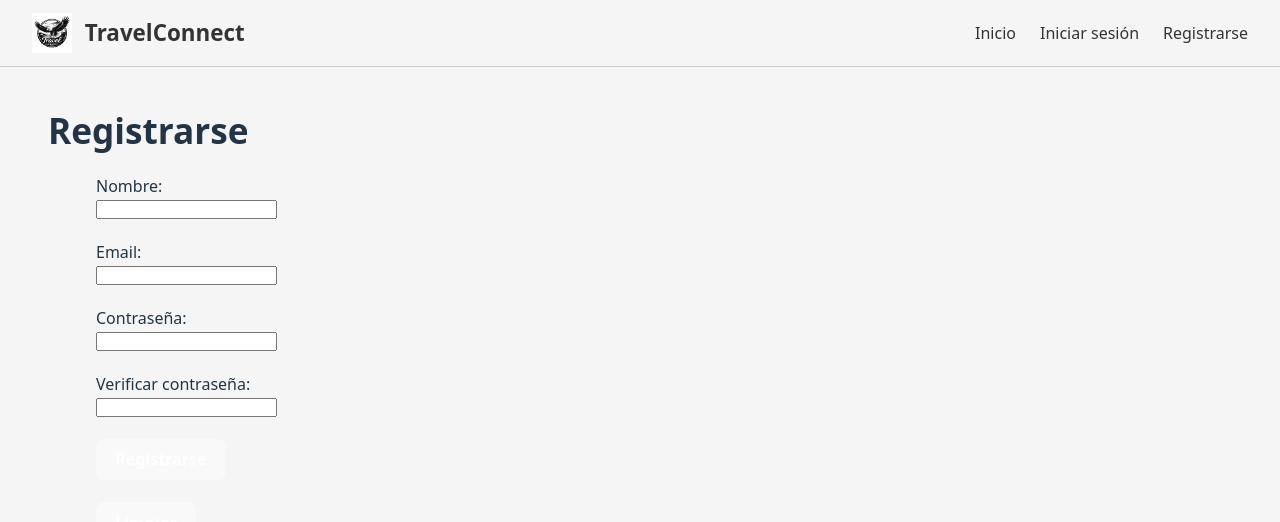
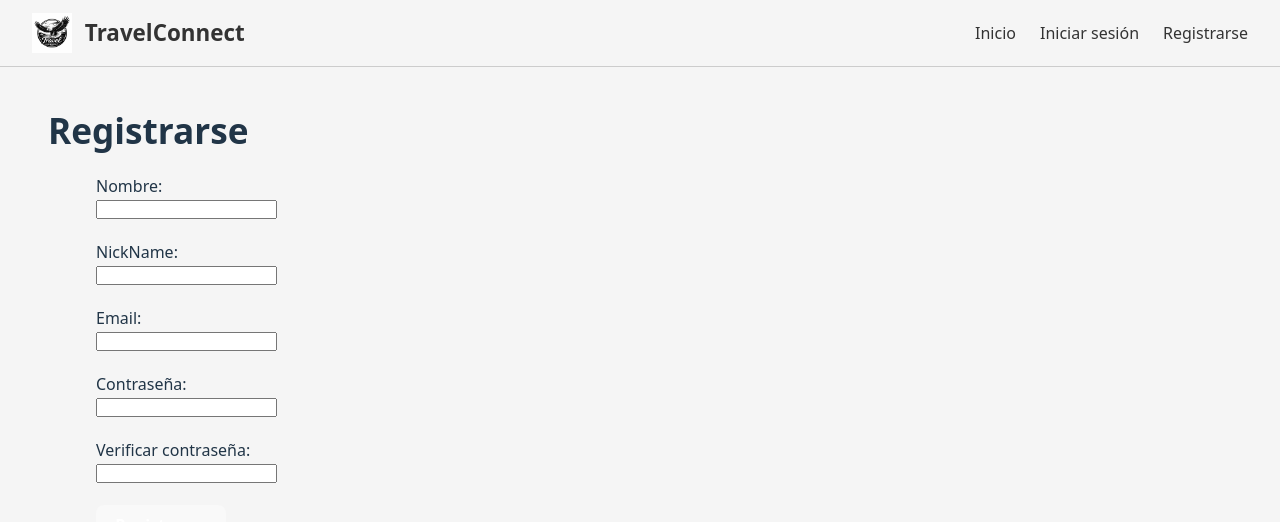
Before and after one commit to GerardLorente34/GerardLorenteAlexPerezOriolChivaTravelConnectM6M7, a React (Vite) app in the folder frontend/: page /Registrar in a window 1280 px wide. Shown: the top 522 px of the page. Built offline with nearby package versions, Linux system fonts and the light colour scheme.

Commit message:
modificaciones nombres estilo

```diff
--- a/frontend/src/paginas/inicioSesion.jsx
+++ b/frontend/src/paginas/inicioSesion.jsx
@@ -10,18 +10,16 @@ export default function InicioSesion() {
 
       <form className="inicioSesion-form">
         <div>
-          <label>Email:</label><br />
-          <input type="email" />
+          <label>NickName:</label><br />
+          <input type="nickName" />
         </div>
-        <br />
+
         <div>
           <label>Contraseña:</label><br />
           <input type="password" />
         </div>
 
-        <br />
         <button type="submit">Iniciar</button>
-        <br />
         <br />
       </form>
 
--- a/frontend/src/paginas/registrar.jsx
+++ b/frontend/src/paginas/registrar.jsx
@@ -4,16 +4,22 @@ import "./registrar.css";
 
 export default function Registrar() {
   const [nombre, setNombre] = useState("");
+  const [nickName, setNickName] = useState("");
   const [email, setEmail] = useState("");
   const [password, setPassword] = useState("");
   const [veriPassword, setVeriPassword] = useState("");
 
   const limpiarFormulario = () => {
     setNombre("");
+    setNickName("");
     setEmail("");
     setPassword("");
     setVeriPassword("");
   };
+
+  const handleSubmit = async () =>{
+
+  }
 
   return (
     <><Header />
@@ -25,6 +31,11 @@ export default function Registrar() {
         <div>
           <label>Nombre:</label><br />
           <input type="text" value={nombre} onChange={(e) => setNombre(e.target.value)}/>
+        </div>
+        <br />
+        <div>
+          <label>NickName:</label><br />
+          <input type="text" value={nickName} onChange={(e) => setNickName(e.target.value)}/>
         </div>
         <br />
         <div>
```
